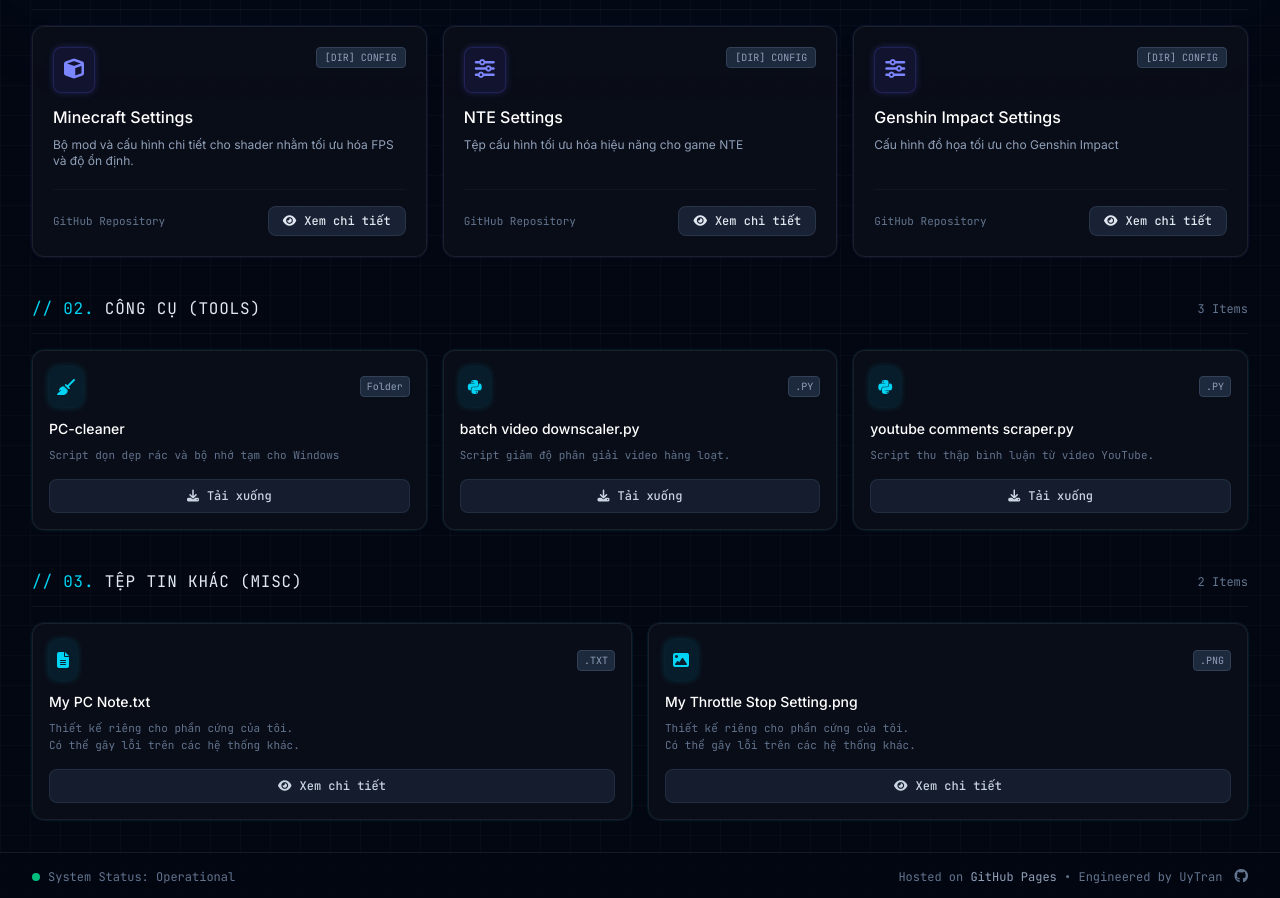
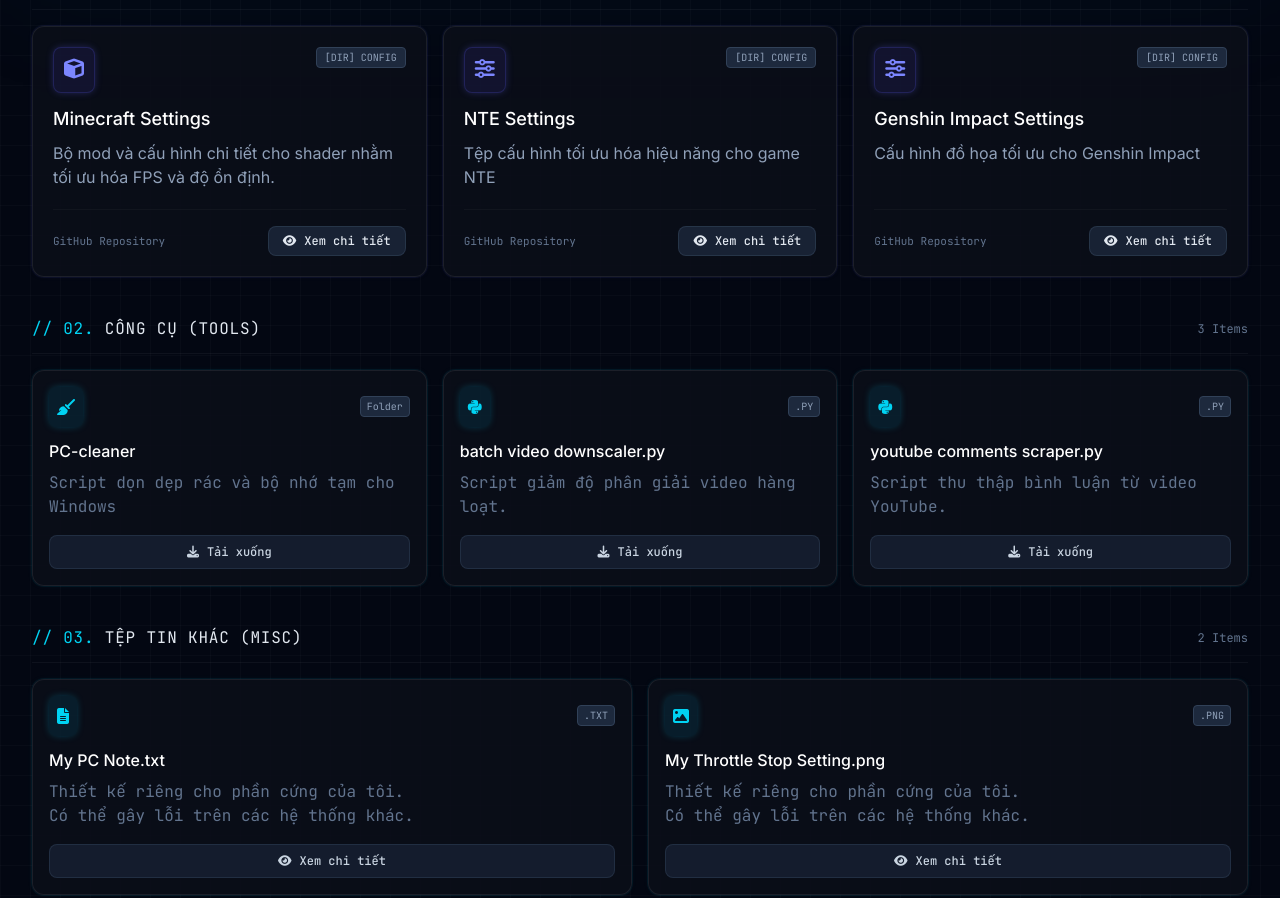
Before and after one commit to UyTran0610/Archive-Hub, a website: page index.html in a window 1280 px wide. Shown: the part 275-1173 px from the top of the page. Drawn offline with Linux system fonts and the light colour scheme.

Commit message:
Enhance text styling for improved readability

```diff
--- a/index.html
+++ b/index.html
@@ -134,8 +134,8 @@
                                 </div>
                                 <span class="text-[10px] font-mono bg-slate-800 text-slate-400 px-2 py-0.5 rounded border border-slate-700">[DIR] CONFIG</span>
                             </div>
-                            <h3 class="font-medium text-white text-base group-hover:text-indigo-300 transition-colors">Minecraft Settings</h3>
-                            <p class="text-xs text-slate-400 mt-2">Bộ mod và cấu hình chi tiết cho shader nhằm tối ưu hóa FPS và độ ổn định.</p>
+                            <h3 class="font-medium text-white text-lg group-hover:text-indigo-300 transition-colors">Minecraft Settings</h3>
+                            <p class="text-[13px] text-slate-400 mt-2">Bộ mod và cấu hình chi tiết cho shader nhằm tối ưu hóa FPS và độ ổn định.</p>
                         </div>
                         <div class="mt-5 pt-4 border-t border-cardborder/40 flex items-center justify-between">
                             <span class="text-[11px] font-mono text-slate-500">GitHub Repository</span>
@@ -154,8 +154,8 @@
                                 </div>
                                 <span class="text-[10px] font-mono bg-slate-800 text-slate-400 px-2 py-0.5 rounded border border-slate-700">[DIR] CONFIG</span>
                             </div>
-                            <h3 class="font-medium text-white text-base group-hover:text-indigo-300 transition-colors">NTE Settings</h3>
-                            <p class="text-xs text-slate-400 mt-2">Tệp cấu hình tối ưu hóa hiệu năng cho game NTE</p>
+                            <h3 class="font-medium text-white text-lg group-hover:text-indigo-300 transition-colors">NTE Settings</h3>
+                            <p class="text-[13px] text-slate-400 mt-2">Tệp cấu hình tối ưu hóa hiệu năng cho game NTE</p>
                         </div>
                         <div class="mt-5 pt-4 border-t border-cardborder/40 flex items-center justify-between">
                             <span class="text-[11px] font-mono text-slate-500">GitHub Repository</span>
@@ -174,8 +174,8 @@
                                 </div>
                                 <span class="text-[10px] font-mono bg-slate-800 text-slate-400 px-2 py-0.5 rounded border border-slate-700">[DIR] CONFIG</span>
                             </div>
-                            <h3 class="font-medium text-white text-base group-hover:text-indigo-300 transition-colors">Genshin Impact Settings</h3>
-                            <p class="text-xs text-slate-400 mt-2">Cấu hình đồ họa tối ưu cho Genshin Impact</p>
+                            <h3 class="font-medium text-white text-lg group-hover:text-indigo-300 transition-colors">Genshin Impact Settings</h3>
+                            <p class="text-[13px] text-slate-400 mt-2">Cấu hình đồ họa tối ưu cho Genshin Impact</p>
                         </div>
                         <div class="mt-5 pt-4 border-t border-cardborder/40 flex items-center justify-between">
                             <span class="text-[11px] font-mono text-slate-500">GitHub Repository</span>
@@ -207,8 +207,8 @@
                                 </div>
                                 <span class="text-[10px] font-mono text-slate-400 bg-slate-800 px-1.5 py-0.5 rounded border border-slate-700">Folder</span>
                             </div>
-                            <h3 class="font-medium text-white text-sm group-hover:text-cyan-300 transition-colors truncate">PC-cleaner</h3>
-                            <p class="text-[11px] text-slate-500 font-mono mt-2">Script dọn dẹp rác và bộ nhớ tạm cho Windows</p>
+                            <h3 class="font-medium text-white text-base group-hover:text-cyan-300 transition-colors truncate">PC-cleaner</h3>
+                            <p class="text-[13px] text-slate-500 font-mono mt-2">Script dọn dẹp rác và bộ nhớ tạm cho Windows</p>
                         </div>
                         <a href="https://github.com/UyTran0610/Archive-Hub/tree/main/Tools/PC-cleaner" target="_blank" rel="noopener noreferrer" class="w-full text-center py-2 bg-slate-800/60 hover:bg-cyan-600 text-slate-300 hover:text-white rounded-lg text-xs font-mono font-medium transition-all border border-slate-700/50 hover:border-cyan-500 flex items-center justify-center gap-2">
                             <i class="fa-solid fa-download" aria-hidden="true"></i> Tải xuống
@@ -224,8 +224,8 @@
                                 </div>
                                 <span class="text-[10px] font-mono text-slate-400 bg-slate-800 px-1.5 py-0.5 rounded border border-slate-700">.PY</span>
                             </div>
-                            <h3 class="font-medium text-white text-sm group-hover:text-cyan-300 transition-colors truncate" title="batch video downscaler.py">batch video downscaler.py</h3>
-                            <p class="text-[11px] text-slate-500 font-mono mt-2">Script giảm độ phân giải video hàng loạt.</p>
+                            <h3 class="font-medium text-white text-base group-hover:text-cyan-300 transition-colors truncate" title="batch video downscaler.py">batch video downscaler.py</h3>
+                            <p class="text-[13px] text-slate-500 font-mono mt-2">Script giảm độ phân giải video hàng loạt.</p>
                         </div>
                         <a href="Tools/batch%20video%20downscaler.py" download class="w-full text-center py-2 bg-slate-800/60 hover:bg-cyan-600 text-slate-300 hover:text-white rounded-lg text-xs font-mono font-medium transition-all border border-slate-700/50 hover:border-cyan-500 flex items-center justify-center gap-2">
                             <i class="fa-solid fa-download" aria-hidden="true"></i> Tải xuống
@@ -241,8 +241,8 @@
                                 </div>
                                 <span class="text-[10px] font-mono text-slate-400 bg-slate-800 px-1.5 py-0.5 rounded border border-slate-700">.PY</span>
                             </div>
-                            <h3 class="font-medium text-white text-sm group-hover:text-cyan-300 transition-colors truncate" title="youtube comments scraper.py">youtube comments scraper.py</h3>
-                            <p class="text-[11px] text-slate-500 font-mono mt-2">Script thu thập bình luận từ video YouTube.</p>
+                            <h3 class="font-medium text-white text-base group-hover:text-cyan-300 transition-colors truncate" title="youtube comments scraper.py">youtube comments scraper.py</h3>
+                            <p class="text-[13px] text-slate-500 font-mono mt-2">Script thu thập bình luận từ video YouTube.</p>
                         </div>
                         <a href="Tools/youtube%20comments%20scraper.py" download class="w-full text-center py-2 bg-slate-800/60 hover:bg-cyan-600 text-slate-300 hover:text-white rounded-lg text-xs font-mono font-medium transition-all border border-slate-700/50 hover:border-cyan-500 flex items-center justify-center gap-2">
                             <i class="fa-solid fa-download" aria-hidden="true"></i> Tải xuống
@@ -271,8 +271,8 @@
                                 </div>
                                 <span class="text-[10px] font-mono text-slate-400 bg-slate-800 px-1.5 py-0.5 rounded border border-slate-700">.TXT</span>
                             </div>
-                            <h3 class="font-medium text-white text-sm group-hover:text-cyan-300 transition-colors truncate">My PC Note.txt</h3>
-                            <p class="text-[11px] text-slate-500 font-mono mt-2"> Thiết kế riêng cho phần cứng của tôi.<br>
+                            <h3 class="font-medium text-white text-base group-hover:text-cyan-300 transition-colors truncate">My PC Note.txt</h3>
+                            <p class="text-[13px] text-slate-500 font-mono mt-2"> Thiết kế riêng cho phần cứng của tôi.<br>
                                                                                     Có thể gây lỗi trên các hệ thống khác.</p>
                         </div>
                         <a href="https://github.com/UyTran0610/Archive-Hub/blob/main/Misc/My%20PC%20Note.txt" target="_blank" rel="noopener noreferrer" class="w-full text-center py-2 bg-slate-800/60 hover:bg-cyan-600 text-slate-300 hover:text-white rounded-lg text-xs font-mono font-medium transition-all border border-slate-700/50 hover:border-cyan-500 flex items-center justify-center gap-2">
@@ -289,8 +289,8 @@
                                 </div>
                                 <span class="text-[10px] font-mono text-slate-400 bg-slate-800 px-1.5 py-0.5 rounded border border-slate-700">.PNG</span>
                             </div>
-                            <h3 class="font-medium text-white text-sm group-hover:text-cyan-300 transition-colors truncate" title="My Throttel Stop Setting.png">My Throttle Stop Setting.png</h3>
-                            <p class="text-[11px] text-slate-500 font-mono mt-2"> Thiết kế riêng cho phần cứng của tôi.<br>
+                            <h3 class="font-medium text-white text-base group-hover:text-cyan-300 transition-colors truncate" title="My Throttel Stop Setting.png">My Throttle Stop Setting.png</h3>
+                            <p class="text-[13px] text-slate-500 font-mono mt-2"> Thiết kế riêng cho phần cứng của tôi.<br>
                                                                                     Có thể gây lỗi trên các hệ thống khác.</p>
                         </div>
                         <a href="https://github.com/UyTran0610/Archive-Hub/blob/main/Misc/My%20Throttel%20Stop%20Setting.png" target="_blank" rel="noopener noreferrer" class="w-full text-center py-2 bg-slate-800/60 hover:bg-cyan-600 text-slate-300 hover:text-white rounded-lg text-xs font-mono font-medium transition-all border border-slate-700/50 hover:border-cyan-500 flex items-center justify-center gap-2">
```
